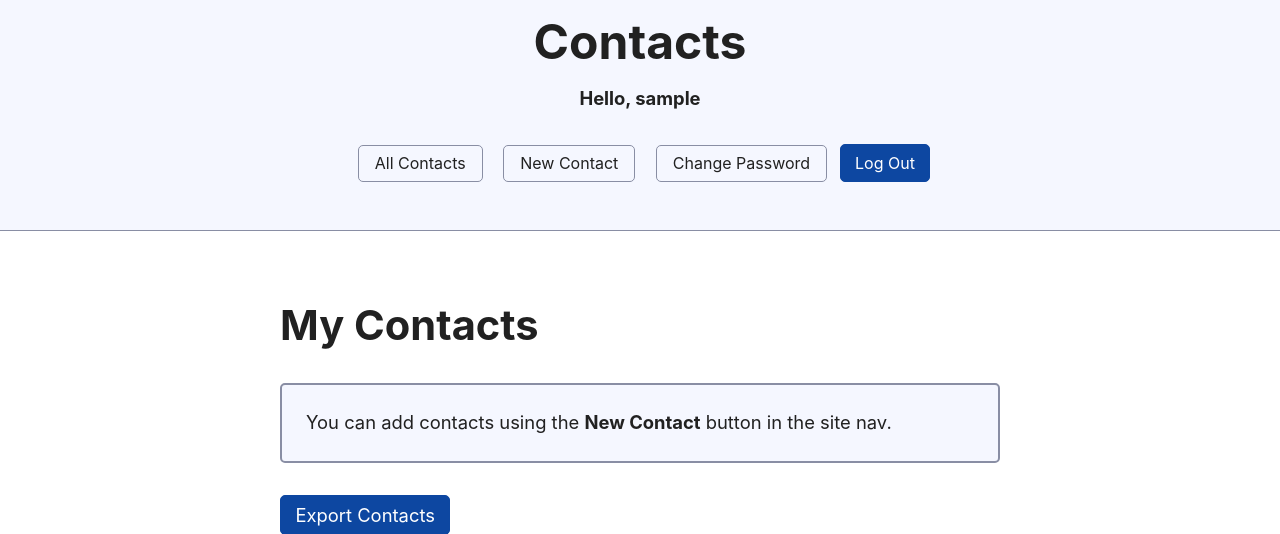
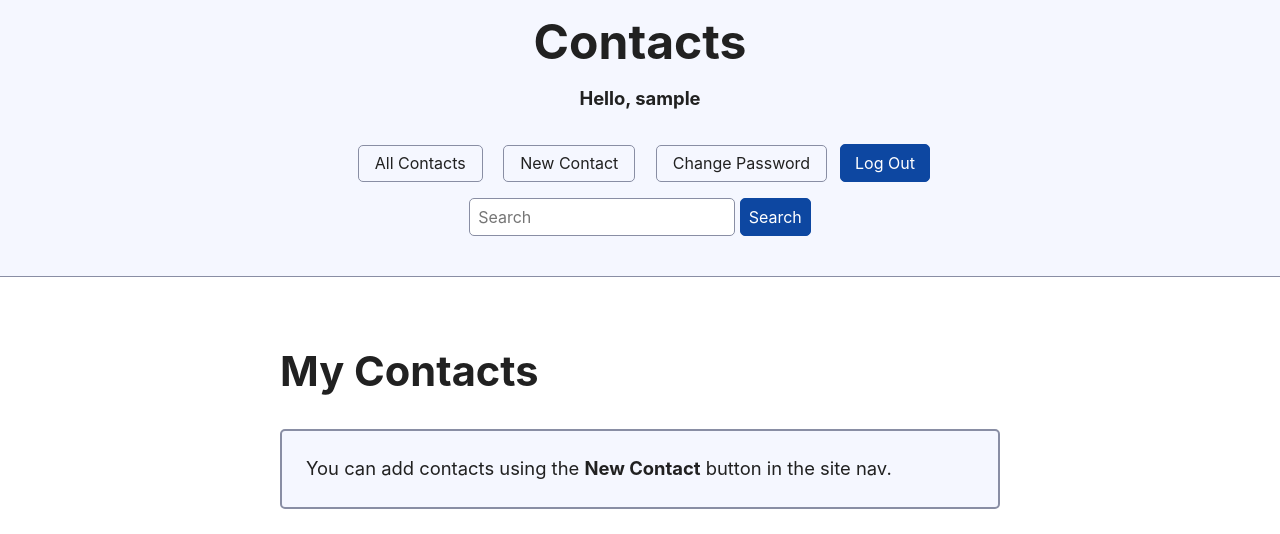
Before and after one commit to jaerrib/contacts, a Django app: page / in a window 1280 px wide. Shown: the top 534 px of the page. Run offline with Django 5.2, Linux system fonts and the light colour scheme; the visitor is signed in with stand-in values (Sample User, id 1); data that the repository does not hold is empty.

Commit message:
Add search functionality

```diff
--- a/contacts/urls.py
+++ b/contacts/urls.py
@@ -7,6 +7,7 @@ from .views import (
     ContactUpdateView,
     ContactDeleteView,
     export_contact_list,
+    SearchResultsView,
 )
 
 urlpatterns = [
@@ -16,4 +17,5 @@ urlpatterns = [
     path("contact/<int:pk>/delete", ContactDeleteView.as_view(), name="contact_delete"),
     path("contact/export/", export_contact_list, name="export"),
     path("", ContactListView.as_view(), name="contact_list"),
+    path("search/", SearchResultsView.as_view(), name="search"),
 ]
--- a/contacts/views.py
+++ b/contacts/views.py
@@ -1,6 +1,7 @@
 import csv
 
 from django.contrib.auth.mixins import LoginRequiredMixin, UserPassesTestMixin
+from django.db.models import Q
 from django.http import HttpResponse
 from django.urls import reverse_lazy
 from django.views.generic import ListView, DetailView
@@ -54,6 +55,21 @@ class ContactDeleteView(LoginRequiredMixin, UserPassesTestMixin, DeleteView):
         return obj.creator == self.request.user
 
 
+class SearchResultsView(ListView):
+    model = Contact
+    template_name = "search_results.html"
+
+    def get_queryset(self):
+        query = self.request.GET.get("search")
+        object_list = Contact.objects.filter(
+            Q(first_name__icontains=query)
+            | Q(last_name__icontains=query)
+            | Q(phone_number__icontains=query)
+            | Q(email__icontains=query)
+        )
+        return object_list
+
+
 def export_contact_list(request):
     query_set = Contact.objects.filter(creator=request.user.pk).order_by(
         "last_name", "first_name"
--- a/templates/base.html
+++ b/templates/base.html
@@ -22,6 +22,11 @@
                 <a href="{% url 'password_change' %}">Change Password</a>
                 <input type="submit" value="Log Out">
             </form>
+            <form role="search" action="{% url 'search' %}">
+                <input type="search" name="search" placeholder="Search"
+                       aria-label="Search">
+                <button type="submit">Search</button>
+            </form>
         </nav>
     {% else %}
         <nav>
```
Also changed, not shown: templates/search_results.html (added, +17 -0 lines).
